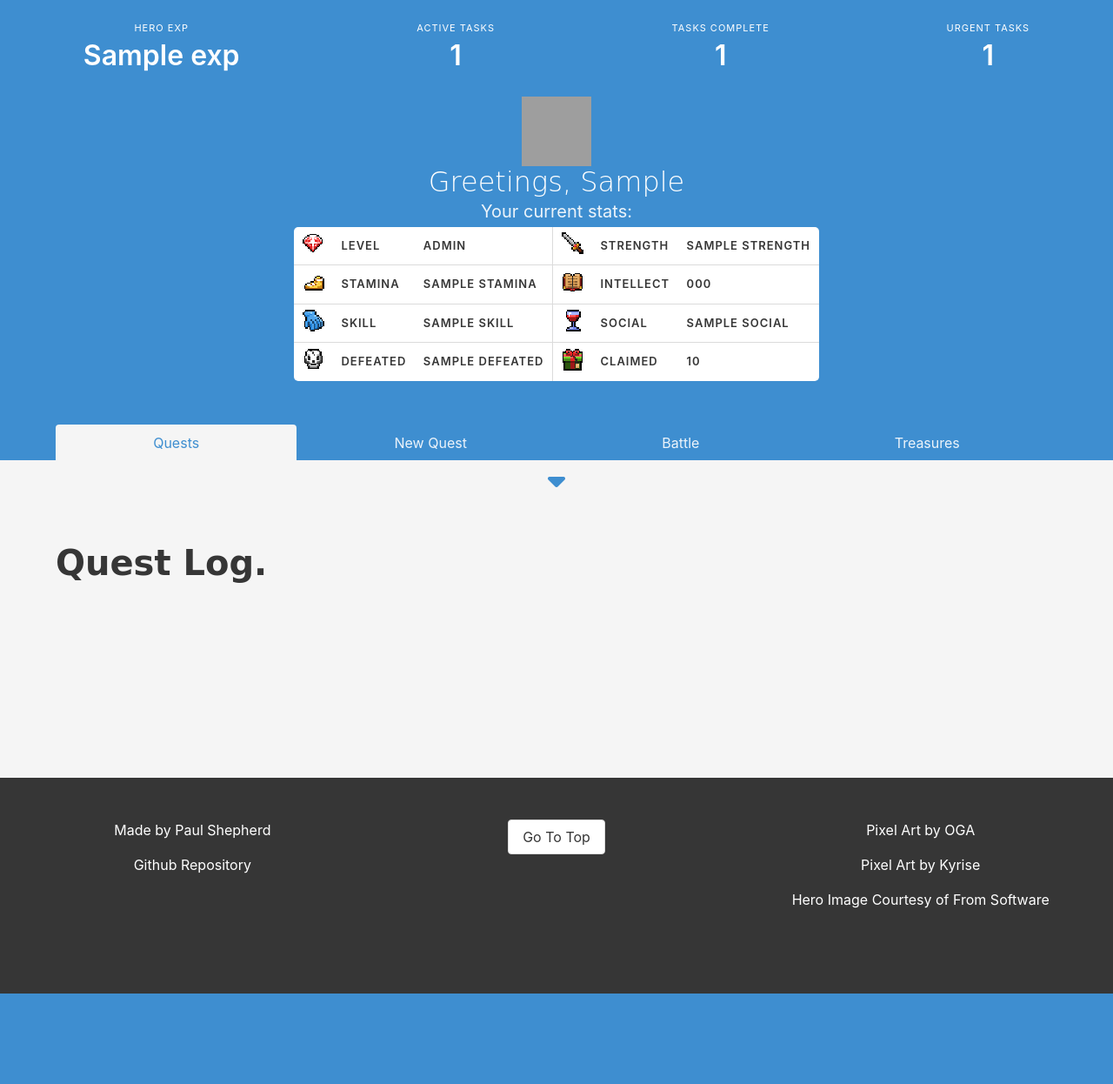
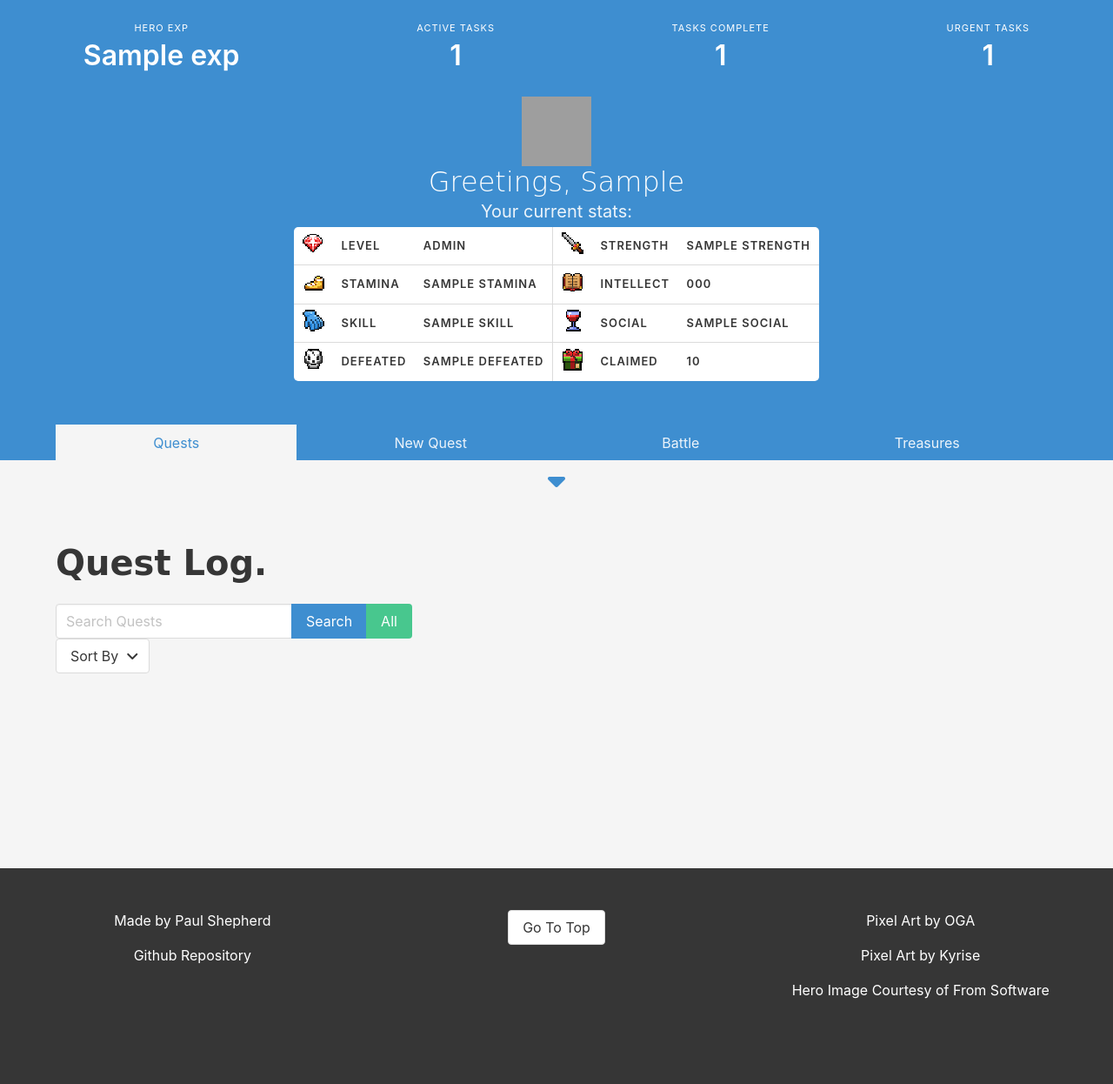
Before and after one commit to shepuk/Project3-Taskventure, a Flask app: page /profile_tasks/1 in a window 1280 px wide. Shown: the part 89-1335 px from the top of the page at 87% size. Before the commit the page ends 1231 px from the top, so only its background shows below. Run offline with Flask 2, Linux system fonts and the light colour scheme; the visitor is signed in with stand-in values (Sample User, id 1); a database or web service that is not in the repository returns one stand-in record (values such as "Sample title"); some libraries are stand-ins or nearby versions; some web fonts are replaced; grey boxes are pictures that could not be loaded.

Commit message:
Add search functionality

```diff
--- a/app.py
+++ b/app.py
@@ -534,6 +534,58 @@ def logout():
     return redirect(url_for("load_homepage"))
 
 
+@app.route("/search", methods=["GET", "POST"])
+def search():
+
+    query = request.form.get("query")
+    tasks = list(mongo.db.tasks.find(
+        {"created_by": session["user"], "$text": {"$search": query}}))
+
+    username = mongo.db.users.find_one(
+        {"username": session["user"]})["username"]
+    character = mongo.db.users.find_one(
+        {"username": session["user"]})["character"]
+    level = mongo.db.users.find_one(
+        {"username": session["user"]})["level"]
+    strength = mongo.db.users.find_one(
+        {"username": session["user"]})["strength"]
+    stamina = mongo.db.users.find_one(
+        {"username": session["user"]})["stamina"]
+    intellect = mongo.db.users.find_one(
+        {"username": session["user"]})["intellect"]
+    skill = mongo.db.users.find_one(
+        {"username": session["user"]})["skill"]
+    social = mongo.db.users.find_one(
+        {"username": session["user"]})["social"]
+    active_tasks = mongo.db.tasks.count_documents(
+        {"created_by": username, "is_completed": "no"})
+    finished_tasks = mongo.db.tasks.count_documents(
+        {"created_by": username, "is_completed": "yes"})
+    urgent_tasks = mongo.db.tasks.count_documents(
+        {"created_by": username, "is_completed": "no", "is_urgent": "on"})
+    exp = mongo.db.users.find_one(
+        {"username": session["user"]})["exp"]
+    claimed = mongo.db.users.find_one(
+        {"username": session["user"]})["claimed_amount"]
+    defeated = mongo.db.users.find_one(
+        {"username": session["user"]})["defeated"]
+
+    if session["user"]:
+        return render_template(
+            "profile_tasks.html", tasks=tasks,
+            username=username, character=character,
+            level=level, strength=strength,
+            stamina=stamina, intellect=intellect,
+            skill=skill, social=social,
+            active_tasks = active_tasks,
+            finished_tasks = finished_tasks,
+            urgent_tasks = urgent_tasks, exp = exp,
+            claimed = claimed, defeated = defeated)
+
+    return redirect(url_for(
+                    "profile_tasks", username=session["user"]))
+
+
 
 if __name__ == "__main__":
     app.run(host=os.environ.get("IP"),
--- a/static/css/style.css
+++ b/static/css/style.css
@@ -92,6 +92,14 @@ td {
     width: 25px;
 }
 
+.tasks-title {
+    margin-bottom: 20px;
+}
+
+.is-active {
+    background-color: white;
+}
+
 .card {
     border-radius: 10px;
 }
@@ -153,7 +161,7 @@ td {
     margin-top: 100px;
 }
 
-.is-active a {
+li.is-active a {
     background-color: hsl(0, 0%, 96%) !important;
     border-color: hsl(0, 0%, 96%) !important;
 }
--- a/static/js/script.js
+++ b/static/js/script.js
@@ -20,8 +20,14 @@ $(document).ready(function () {
     });
   });
 
-  const elements = document.querySelectorAll('.enemy-name')
+  const elements = document.querySelectorAll('.enemy-name', 'treasure-name')
   elements.forEach(e => e.innerText = e.innerText.replaceAll('_', ' '))
+
+  var dropdown = document.querySelector('.dropdown');
+  dropdown.addEventListener('click', function (event) {
+    event.stopPropagation();
+    dropdown.classList.toggle('is-active');
+  });
 
 });
 
--- a/templates/profile_tasks.html
+++ b/templates/profile_tasks.html
@@ -122,8 +122,50 @@
 <section class="section">
   <div class="container">
 
+    <span class="tasks-title">
       <h2 class="title is-2 page-heading">Quest Log. </h2>
+      <form action="{{ url_for('search') }}" method="POST" id="searchform">
+        <div class="field has-addons">
+          <div class="control">
+            <input class="input" type="text" placeholder="Search Quests" name="query">
+          </div>
+          <div class="control">
+            <a onclick="document.getElementById('searchform').submit();" class="button is-info">
+              Search
+            </a>
+          </div>
+          <div class="control">
+          <a href="{{ url_for('profile_tasks', username=session['user']) }}" class="button is-success">
+            All
+          </a>
+        </div>
+        </div>
+      </form>
 
+      <div class="dropdown">
+        <div class="dropdown-trigger">
+          <button class="button" aria-haspopup="true" aria-controls="dropdown-menu">
+            <span>Sort By</span>
+            <span class="icon is-small">
+              <i class="fas fa-angle-down" aria-hidden="true"></i>
+            </span>
+          </button>
+        </div>
+        <div class="dropdown-menu" id="dropdown-menu" role="menu">
+          <div class="dropdown-content">
+            <a href="{{ sort_date }}" class="dropdown-item">
+              Date
+            </a>
+            <a href="{{ sort_urgency }}" class="dropdown-item">
+              Urgency
+            </a>
+          </div>
+        </div>
+      </div>
+
+    </span>
+
+    {% if tasks|length > 0 %}
     <div class="columns is-multiline active-tasks-list">
       {% for task in tasks %}
       {% if task.is_completed == "no" %}
@@ -180,6 +222,9 @@
       {% endif %}
       {% endfor %}
     </div>
+    {% else %}
+    <h2 class="title is-2 page-heading">No Quests Found.</h2>
+    {% endif %}
   </div>
 
   <!-- COMPLETED TASKS -->
```
Lines whose indentation alone changed are shown as unchanged.
